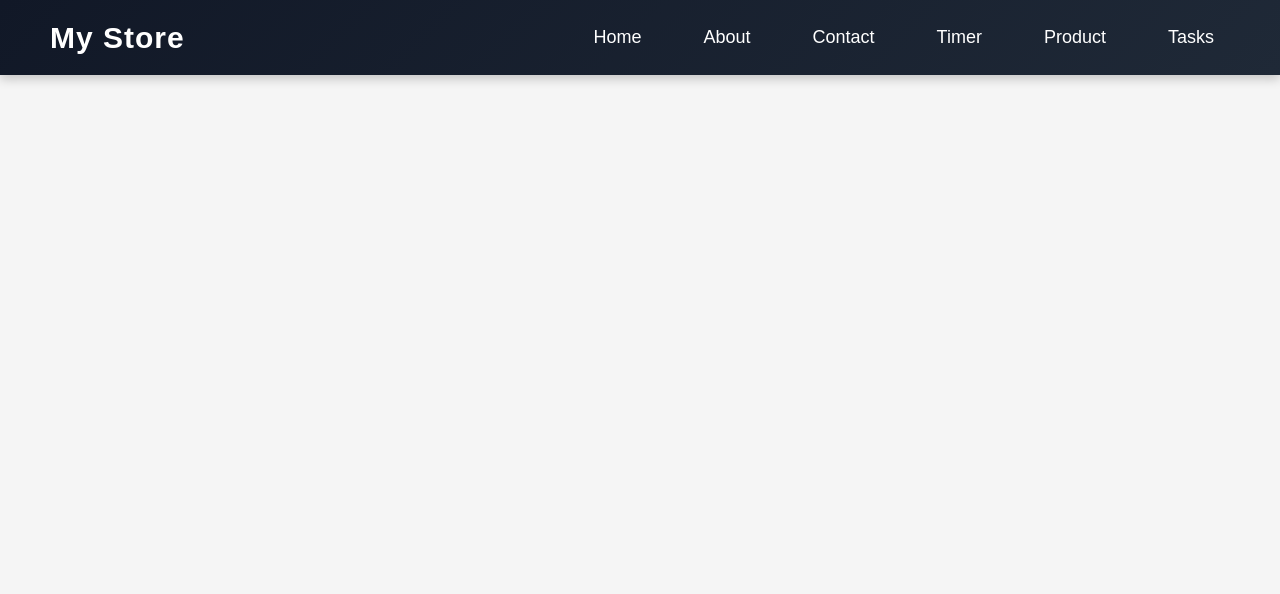
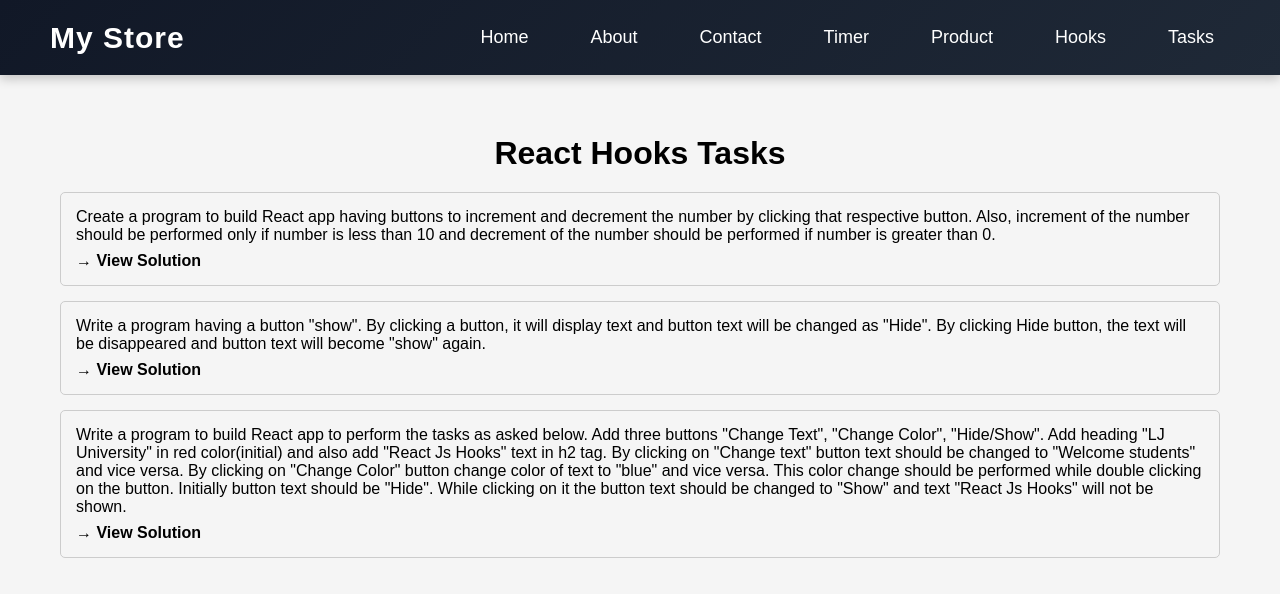
Before and after one commit to Zaidmemon5412/sem-4, a React (Vite) app in the folder FSD-2/React/Vite-React/: page /hooks in a window 1280 px wide. Shown: the top 594 px of the page. Built offline with nearby package versions, Linux system fonts and the light colour scheme.

Commit message:
Add Hook Route and Task's of useState Hook

```diff
--- a/FSD-2/React/Vite-React/src/App.css
+++ b/FSD-2/React/Vite-React/src/App.css
@@ -281,3 +281,42 @@
             margin: 20px;
             border-radius: 25px;
         }
+
+        .hooks-container {
+  max-width: 1200px;
+  margin: 40px auto;
+  padding: 20px;
+}
+.hooks-title {
+  text-align: center;
+  margin-bottom: 20px;
+}
+
+.task-list {
+  list-style: none;
+  padding: 0;
+}
+
+.task-item {
+  margin-bottom: 15px;
+}
+
+.task-link {
+  display: block;
+  padding: 15px;
+  border: 1px solid #ccc;
+  text-decoration: none;
+  color: black;
+  border-radius: 5px;
+}
+
+.task-link:hover {
+  background-color: #f5f5f5;
+}
+
+.task-link::after {
+  content: " → View Solution";
+  display: block;
+  margin-top: 8px;
+  font-weight: bold;
+}
--- a/FSD-2/React/Vite-React/src/App.jsx
+++ b/FSD-2/React/Vite-React/src/App.jsx
@@ -8,7 +8,6 @@ function App() {
   return (
     <>
     <Main />
-
     </>
   )
 }
--- /dev/null
+++ b/FSD-2/React/Vite-React/src/routes/Hooks.jsx
@@ -0,0 +1,32 @@
+import { Link } from "react-router-dom";
+
+
+function Hooks() {
+  return (
+    <div className="hooks-container">
+      <h1 className="hooks-title">React Hooks Tasks</h1>
+
+      <ul className="task-list">
+        <li className="task-item">
+          <Link to="/hooks/Us1" className="task-link">
+            Create a program to build React app having buttons to increment and decrement the number by clicking that respective button. Also, increment of the number should be performed only if number is less than 10 and decrement of the number should be performed if number is greater than 0.
+          </Link>
+        </li>
+
+        <li className="task-item">
+          <Link to="/hooks/Us2" className="task-link">
+            Write a program having a button "show". By clicking a button, it will display text and button text will be changed as "Hide". By clicking Hide button, the text will be disappeared and button text will become "show" again.
+          </Link>
+        </li>
+
+        <li className="task-item">
+          <Link to="/hooks/Us3" className="task-link">
+            Write a program to build React app to perform the tasks as asked below. Add three buttons "Change Text", "Change Color", "Hide/Show". Add heading "LJ University" in red color(initial) and also add "React Js Hooks" text in h2 tag. By clicking on "Change text" button text should be changed to "Welcome students" and vice versa. By clicking on "Change Color" button change color of text to "blue" and vice versa. This color change should be performed while double clicking on the button. Initially button text should be "Hide". While clicking on it the button text should be changed to "Show" and text "React Js Hooks" will not be shown.
+          </Link>
+        </li>
+      </ul>
+    </div>
+  );
+}
+
+export default Hooks;
--- /dev/null
+++ b/FSD-2/React/Vite-React/src/routes/Hooks/Us1.jsx
@@ -0,0 +1,29 @@
+import { useState } from "react";
+import './UsStyle.css'
+
+function Us1() {
+  const [count, setCount] = useState(0);
+
+  const increment = () => {
+    if (count < 10) {
+      setCount(count + 1);
+    }
+  };
+
+  const decrement = () => {
+    if (count > 0) {
+      setCount(count - 1);
+    }
+  };
+
+return (
+  <div className="us-container">
+    <h2 className="counter">{count}</h2>
+
+    <button onClick={increment}>Increment</button>
+    <button onClick={decrement}>Decrement</button>
+  </div>
+);
+}
+
+export default Us1;
--- /dev/null
+++ b/FSD-2/React/Vite-React/src/routes/Hooks/Us2.jsx
@@ -0,0 +1,18 @@
+import  { useState } from "react";
+import './UsStyle.css'
+
+function Us2() {
+  const [show, setShow] = useState(false);
+
+ return (
+  <div className="us-container">
+    <button onClick={() => setShow(!show)}>
+      {show ? "Hide" : "Show"}
+    </button>
+
+    {show && <h2>Welcome to React JS</h2>}
+  </div>
+);
+}
+
+export default Us2;
--- /dev/null
+++ b/FSD-2/React/Vite-React/src/routes/Hooks/Us3.jsx
@@ -0,0 +1,41 @@
+
+import { useState } from 'react';
+import './UsStyle.css'
+
+function Us3() {
+    const [text,setText] = useState('L.J University')
+    const [color,setColor] = useState('red')
+    const [show,setShow] = useState(true)
+    const changeText = () =>{
+        setText(
+            text === 'L.J University'?'Welcome Student':'L.J University'
+        )
+    }
+    const changeColor = () =>{
+        setColor(color === 'red'?'blue':'red')
+    }
+    const toggleShow =() =>{
+        setShow(!show)
+    }
+    return (
+  <div className="us-container">
+    <h2 style={{ color }}>{text}</h2>
+
+    {show && <h2>React JS Hooks</h2>}
+
+    <button onClick={changeText}>
+      Change Text
+    </button>
+
+    <button onDoubleClick={changeColor}>
+      Change Color
+    </button>
+
+    <button onClick={toggleShow}>
+      {show ? "Hide" : "Show"}
+    </button>
+  </div>
+);
+}
+
+export default Us3;
--- /dev/null
+++ b/FSD-2/React/Vite-React/src/routes/Hooks/UsStyle.css
@@ -0,0 +1,25 @@
+.us-container {
+  text-align: center;
+  margin-top: 50px;
+}
+
+.us-container h2 {
+  margin-bottom: 20px;
+}
+
+.us-container button {
+  padding: 10px 15px;
+  margin: 5px;
+  border: 1px solid #ccc;
+  cursor: pointer;
+  border-radius: 5px;
+}
+
+.us-container button:hover {
+  background-color: #f0f0f0;
+}
+
+.counter {
+  font-size: 40px;
+  font-weight: bold;
+}
--- a/FSD-2/React/Vite-React/src/routes/Main.jsx
+++ b/FSD-2/React/Vite-React/src/routes/Main.jsx
@@ -1,33 +1,37 @@
-import {BrowserRouter as Router,Routes,Route} from 'react-router-dom'
-import Home from './Home'
-import About from './About'
-import Contact from './Contact'
-import Product from './Product'
-import Navbar from '../shared/component/Navbar'
-import Clock from '../shared/component/Clock'
-import Task1 from './Tasks/Task1'
-import UD1 from './Tasks/UD1'
-function  Main(){
+import { BrowserRouter as Router, Routes, Route } from "react-router-dom";
+import Home from "./Home";
+import About from "./About";
+import Contact from "./Contact";
+import Product from "./Product";
+import Navbar from "../shared/component/Navbar";
+import Clock from "../shared/component/Clock";
+import Task1 from "./Tasks/Task1";
+import UD1 from "./Tasks/UD1";
+import Hooks from "./Hooks";
+import Us2 from "./Hooks/Us2";
+import Us1 from "./Hooks/Us1";
+import Us3 from "./Hooks/Us3";
 
-    return(
+function Main() {
+  return (
     <>
       <Router>
         <Navbar />
         <Routes>
-        <Route path='/' element={<Home />}></Route>
-        <Route path='/About' element={<About />}></Route>
-        <Route path='/Contact' element={<Contact />}></Route>
-        <Route path='/Product' element={<Product />}></Route>
-        <Route path='/Timer' element={<Clock />}></Route>
-        <Route path='/Task1' element={<Task1 />}></Route>
-        <Route path='/UD1' element={<UD1 />}></Route>
-
+          <Route path="/" element={<Home />}></Route>
+          <Route path="/About" element={<About />}></Route>
+          <Route path="/Contact" element={<Contact />}></Route>
+          <Route path="/Product" element={<Product />}></Route>
+          <Route path="/Timer" element={<Clock />}></Route>
+          <Route path="/Task1" element={<Task1 />}></Route>
+          <Route path="/UD1" element={<UD1 />}></Route>
+          <Route path="/hooks" element={<Hooks />} />
+          <Route path="/hooks/us1" element={<Us1 />} />
+          <Route path="/hooks/Us2" element={<Us2 />} />
+          <Route path="/hooks/Us3" element={<Us3 />} />
         </Routes>
-
       </Router>
     </>
-
-    )
-
+  );
 }
-export default Main
+export default Main;
--- a/FSD-2/React/Vite-React/src/shared/component/Navbar.jsx
+++ b/FSD-2/React/Vite-React/src/shared/component/Navbar.jsx
@@ -24,6 +24,9 @@ function Navbar() {
             <li>
               <Link to="/Product">Product</Link>
             </li>
+            <li>
+              <Link to="/hooks">Hooks</Link>
+            </li>
             <li className="dropdown">
               <Link to="#">Tasks</Link>
 
```
Lines whose indentation alone changed are shown as unchanged.
